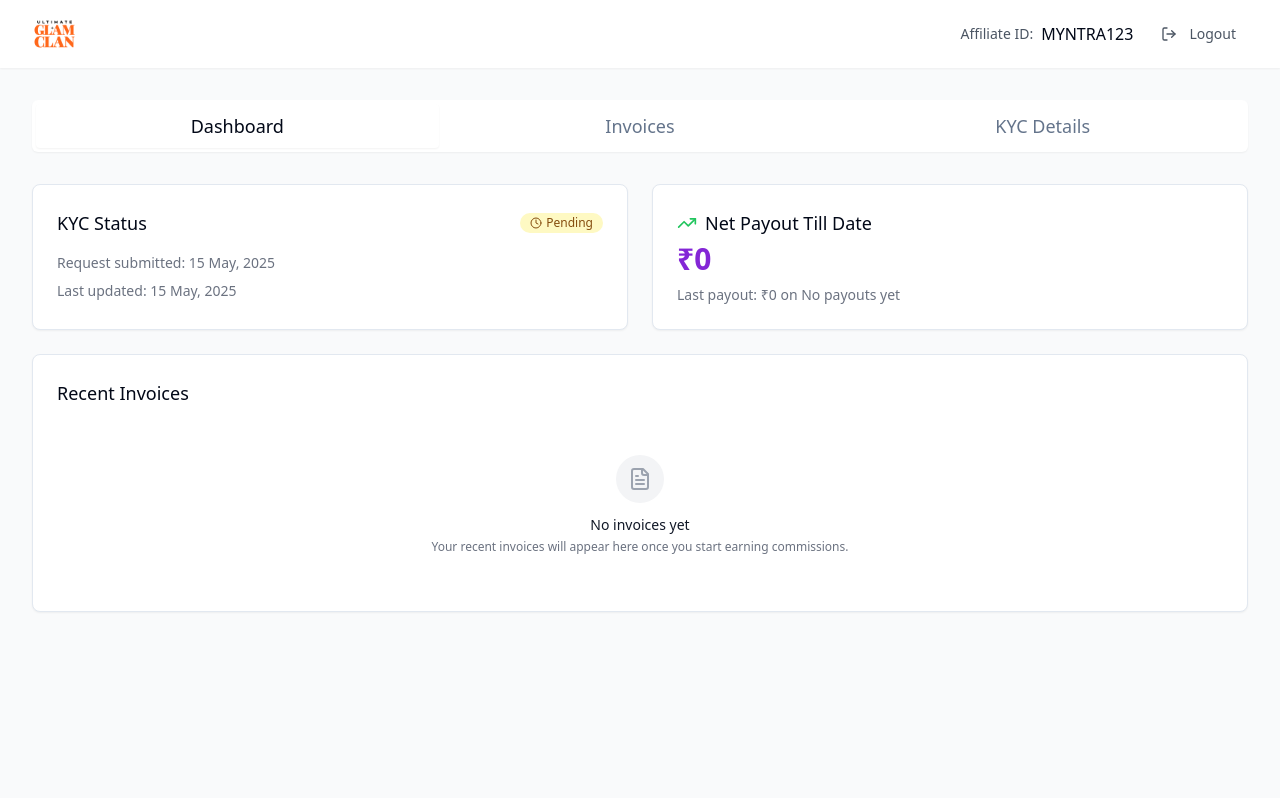
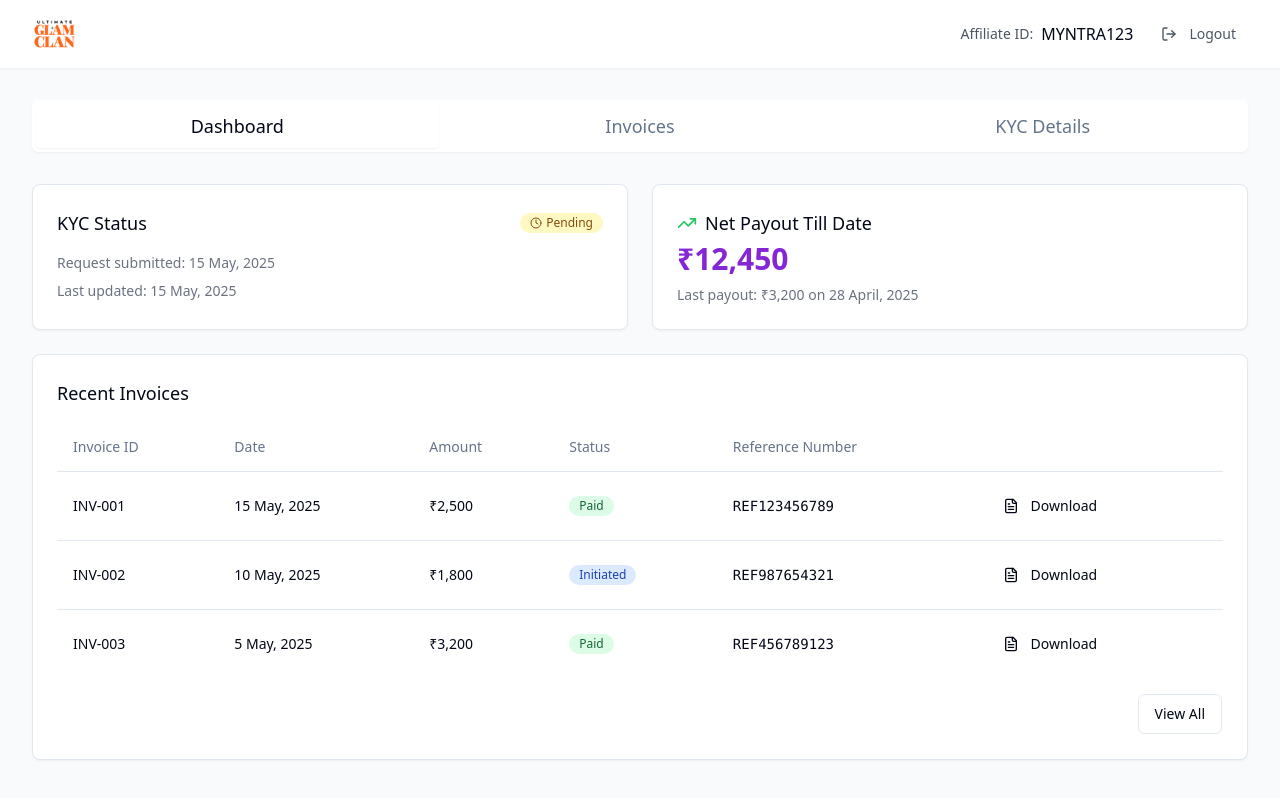
Before and after one commit to Meghanachcoder/myntra-affiliate-frontend, a React (Vite) app: page /dashboard in a window 1280 px wide. Built offline with nearby package versions, Linux system fonts and the light colour scheme.

Commit message:
Remove no invoices scenario
Removed the "no invoices" screen and related logic from the dashboard and invoice components.

```diff
--- a/src/pages/Dashboard.tsx
+++ b/src/pages/Dashboard.tsx
@@ -31,13 +31,49 @@ const Dashboard = () => {
   };
 
   const payoutInfo = {
-    netPayout: '₹0',
-    lastPayout: '₹0',
-    lastPayoutDate: 'No payouts yet'
+    netPayout: '₹12,450',
+    lastPayout: '₹3,200',
+    lastPayoutDate: '28 April, 2025'
   };
 
-  // Empty invoices array to show the NoInvoices component
-  const invoices = [];
+  // Sample invoices data
+  const invoices = [
+    {
+      id: 'INV-001',
+      date: '15 May, 2025',
+      amount: '₹2,500',
+      status: 'Paid',
+      referenceNumber: 'REF123456789'
+    },
+    {
+      id: 'INV-002',
+      date: '10 May, 2025',
+      amount: '₹1,800',
+      status: 'Initiated',
+      referenceNumber: 'REF987654321'
+    },
+    {
+      id: 'INV-003',
+      date: '5 May, 2025',
+      amount: '₹3,200',
+      status: 'Paid',
+      referenceNumber: 'REF456789123'
+    },
+    {
+      id: 'INV-004',
+      date: '28 April, 2025',
+      amount: '₹1,950',
+      status: 'Payment Due',
+      referenceNumber: null
+    },
+    {
+      id: 'INV-005',
+      date: '25 April, 2025',
+      amount: '₹2,750',
+      status: 'Paid',
+      referenceNumber: 'REF321654987'
+    }
+  ];
 
   const kycDetails = {
     idType: 'PAN',
```
